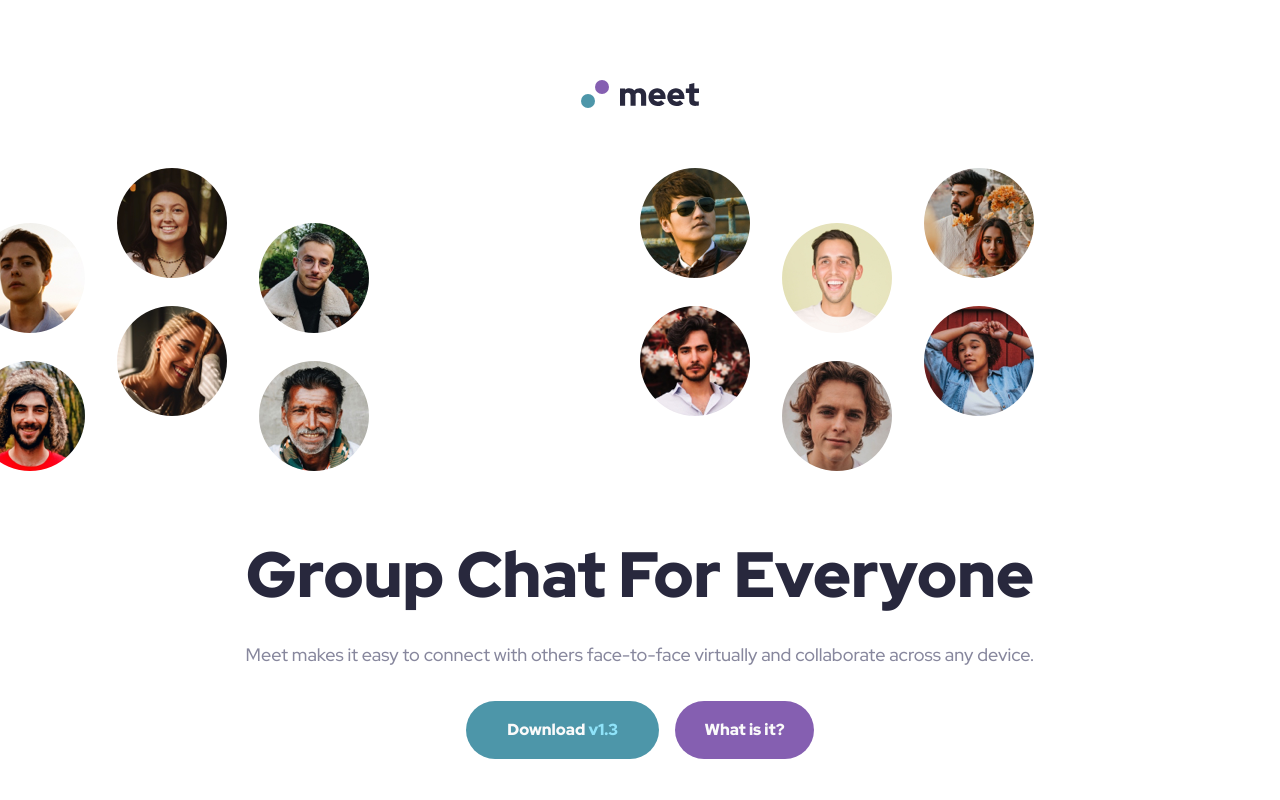
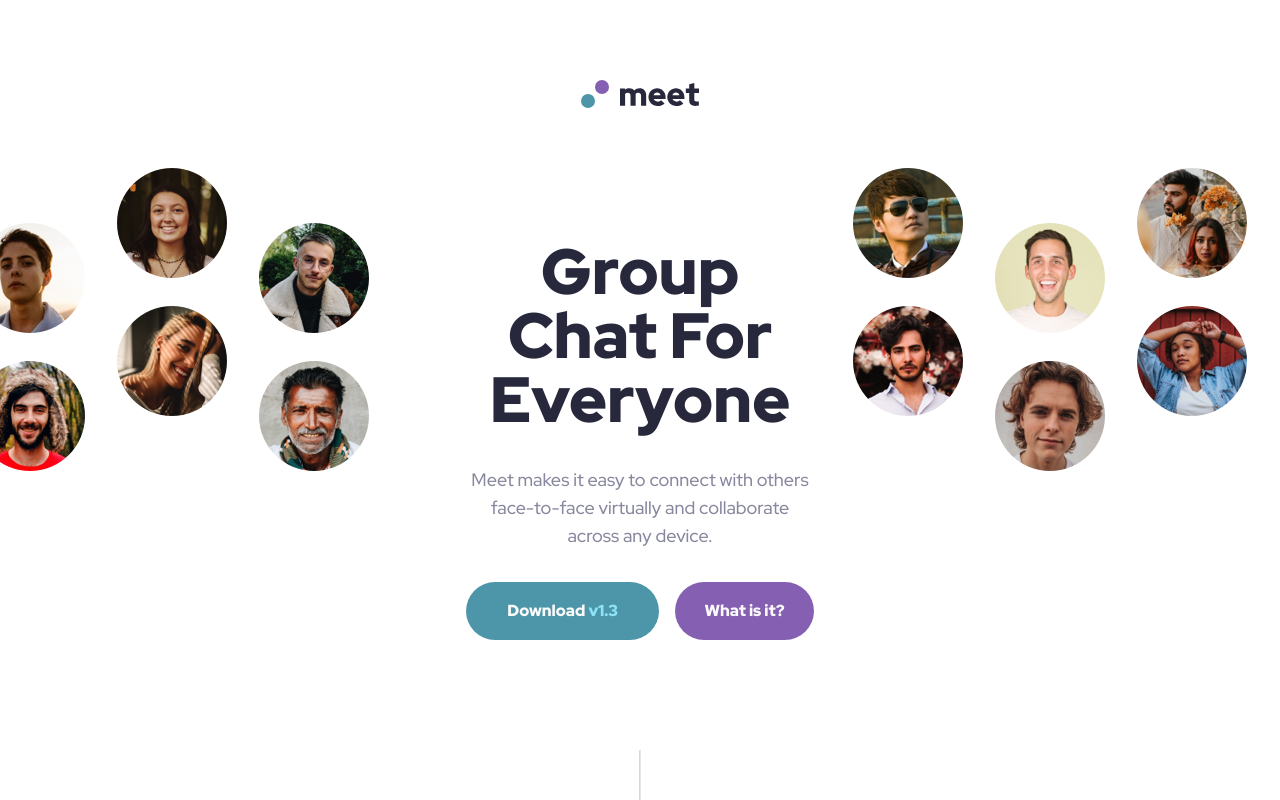
Before and after one commit to flaviare1s/meet-landing-page, a React (Vite) app: page / in a window 1280 px wide. Shown: the top 800 px of the page. Built offline with nearby package versions, Linux system fonts and the light colour scheme.

Commit message:
Working on desktop version

```diff
--- a/src/App.jsx
+++ b/src/App.jsx
@@ -15,10 +15,10 @@ export function App() {
       <div>
         < LogoComponent />
       </div>
-      <div className='grid grid-cols-2'>
+      <div className='grid grid-cols-2 xl:grid-cols-3'>
         <div className='col-span-1'>< HeroImagesLeft /></div>
-        <div className='col-span-1'>< HeroImagesRight /></div>
-        <div className='col-span-2 flex justify-center'>< HeroComponent /></div>
+        <div className='col-span-1 xl:order-last'>< HeroImagesRight /></div>
+        <div className='col-span-2 xl:col-span-1 flex justify-center'>< HeroComponent /></div>
       </div>
       <div>
         < NumberComponent number={'01'} />
```
